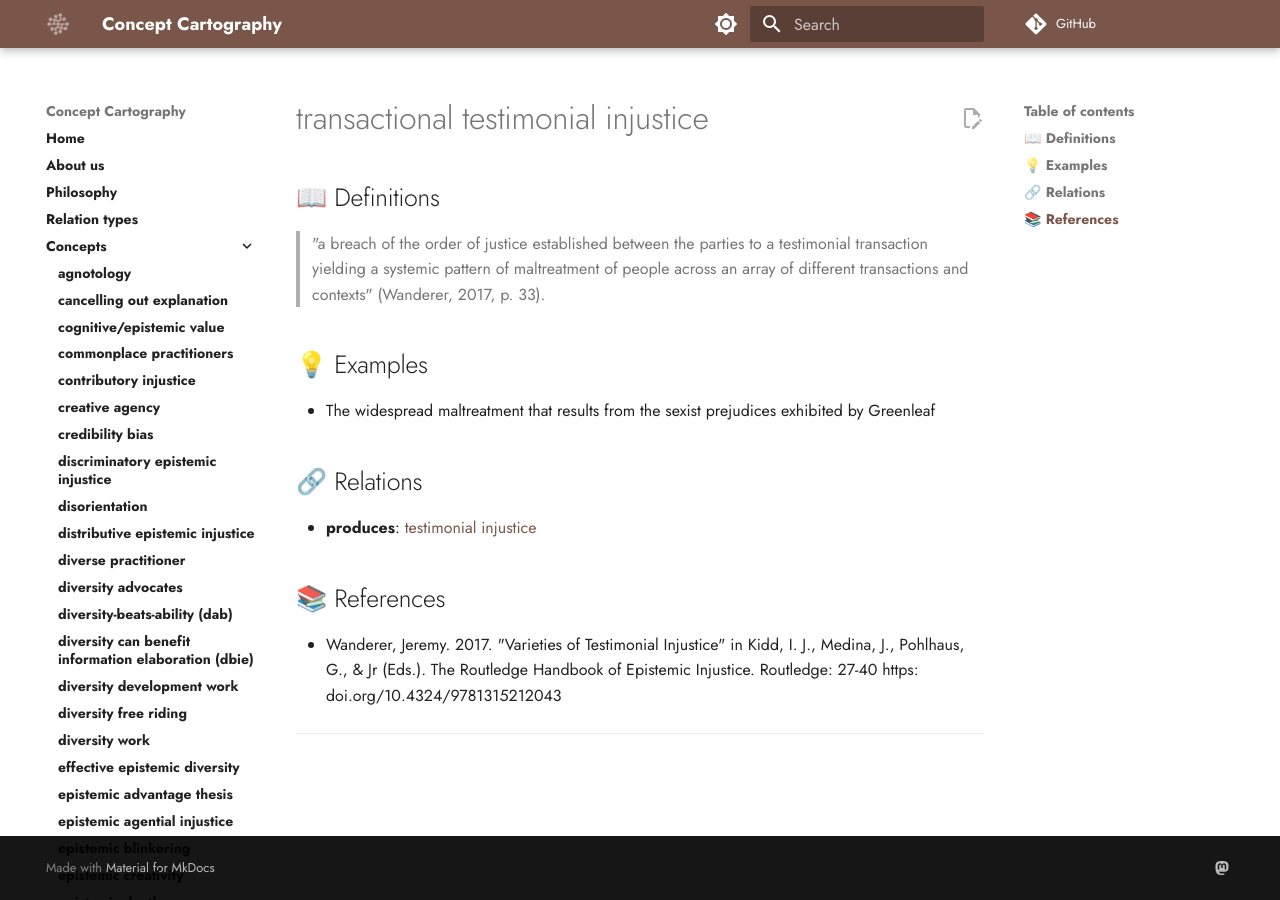
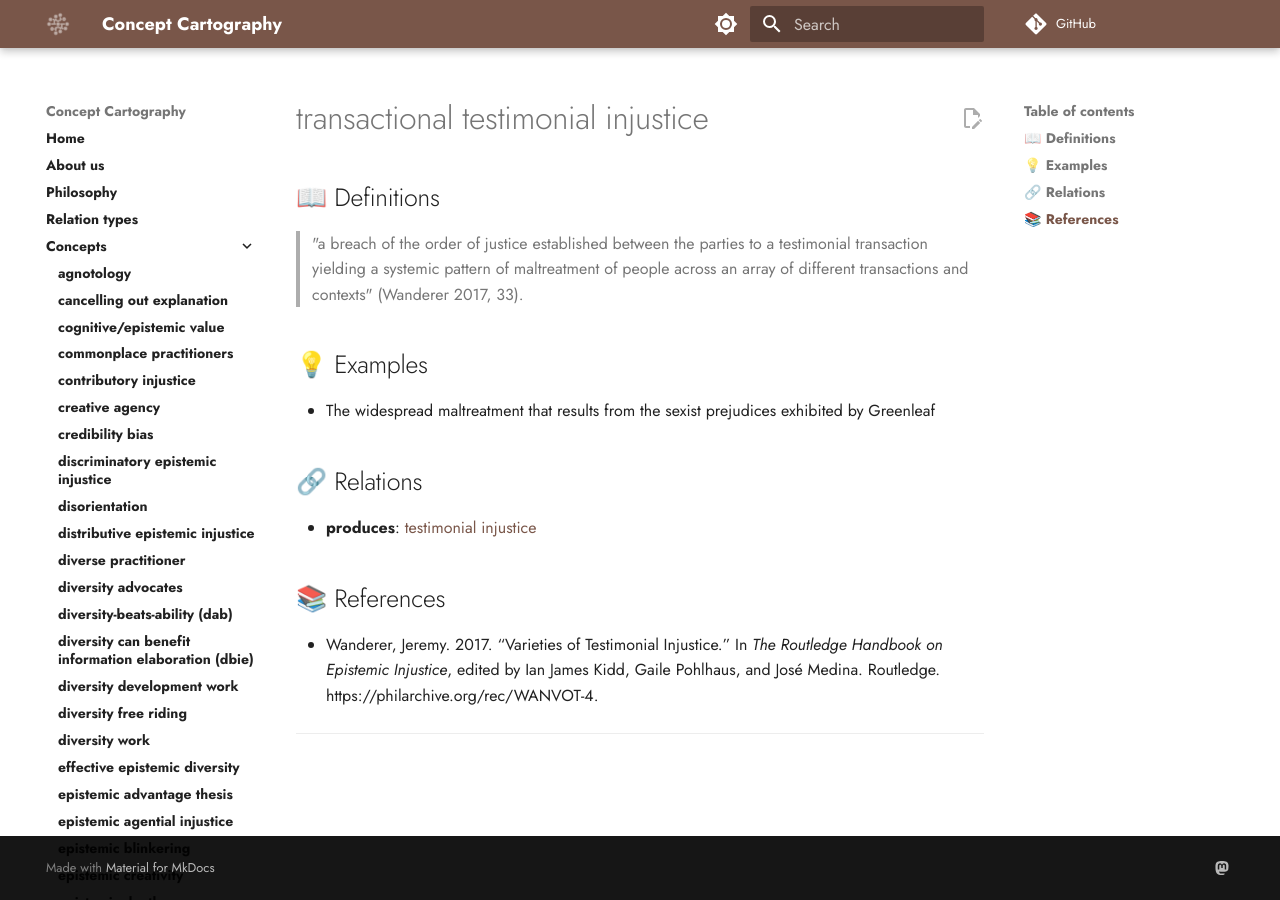
Before and after one commit to conceptcartography/conceptcartography, an MkDocs documentation site: the page built from docs/concepts/transactional-testimonial-injustice.md, in a window 1280 px wide. Built offline with MkDocs 1.6.1 and Material for MkDocs 9.7.7, drawn with Linux system fonts in a browser that asks for light colours; comment, search, counter and statistics services are not loaded; the version menu is left out.

Commit message:
Update transactional-testimonial-injustice.md
updated reference format

```diff
--- a/docs/concepts/transactional-testimonial-injustice.md
+++ b/docs/concepts/transactional-testimonial-injustice.md
@@ -2,7 +2,7 @@
 
 ## 📖 Definitions
 
-> "a breach of the order of justice established between the parties to a testimonial transaction yielding a systemic pattern of maltreatment of people across an array of different transactions and contexts" (Wanderer, 2017, p. 33).
+> "a breach of the order of justice established between the parties to a testimonial transaction yielding a systemic pattern of maltreatment of people across an array of different transactions and contexts" (Wanderer 2017, 33).
 
 ## 💡 Examples
 
@@ -14,7 +14,8 @@
 
 ## 📚 References
 
-- Wanderer, Jeremy. 2017. "Varieties of Testimonial Injustice" in Kidd, I. J., Medina, J., Pohlhaus, G., & Jr (Eds.). The Routledge Handbook of Epistemic Injustice. Routledge: 27-40 https: doi.org/10.4324/9781315212043
+- Wanderer, Jeremy. 2017. “Varieties of Testimonial Injustice.” In _The Routledge Handbook on Epistemic Injustice_, edited by Ian James Kidd, Gaile Pohlhaus, and José Medina. Routledge. https://philarchive.org/rec/WANVOT-4.
+
 
 ---
 
```
